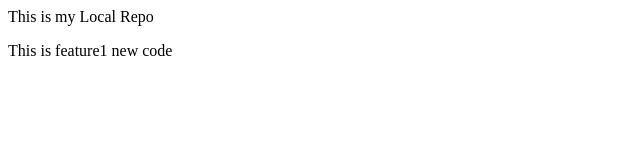
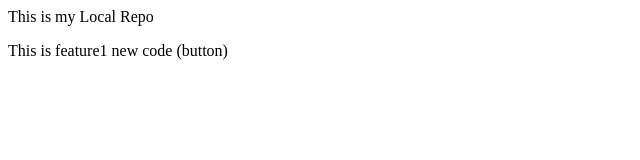
Before and after one commit to agentVivek/localrepo, a plain HTML site: page index.html in a window 1280 px wide. Shown: the full height of the page, 0-640 px from the left. Drawn offline with Linux system fonts and the light colour scheme.

```diff
--- a/index.html
+++ b/index.html
@@ -1,2 +1,2 @@
 <p>This is my Local Repo</p>
-<p>This is feature1 new code</p>
+<p>This is feature1 new code (button)</p>
```
